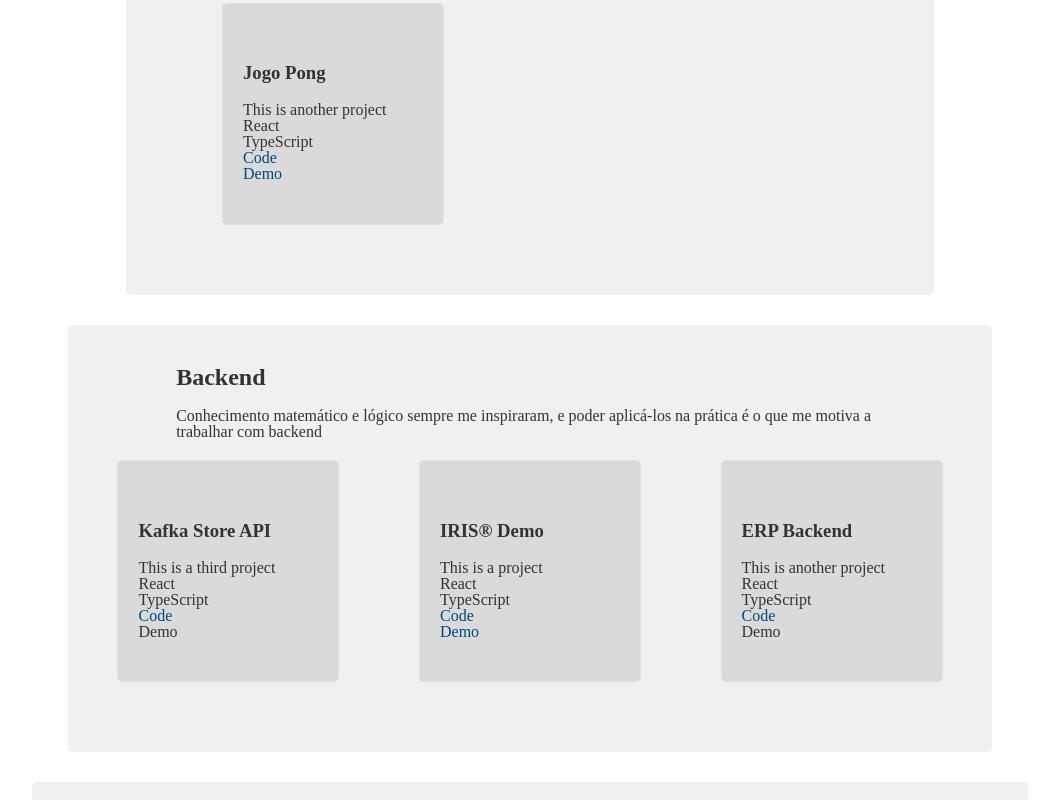
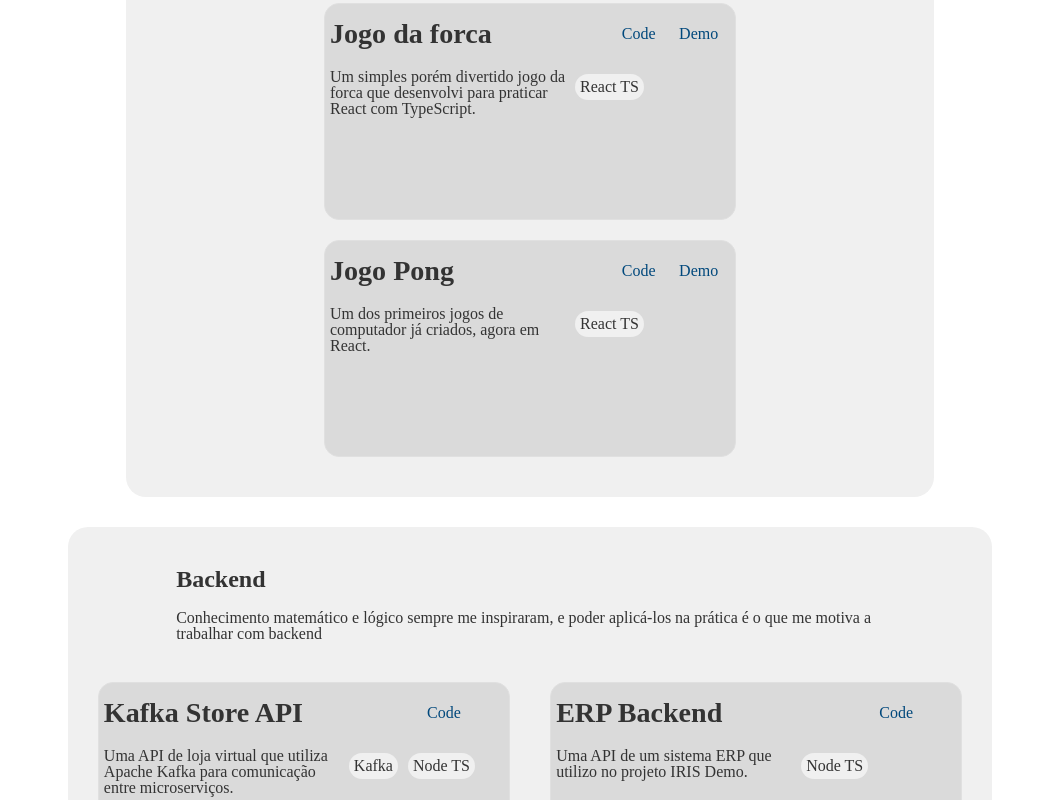
Before and after one commit to silveira42/web-portfolio, a React (Create React App) app: page / in a window 1280 px wide. Shown: the part 1060-1860 px from the top of the page, without its empty margins (110-1169 px from the left). Built offline with nearby package versions, Linux system fonts and the light colour scheme; a web font is replaced by a local one.

Commit message:
Finalized version 1.0.0

```diff
--- a/package.json
+++ b/package.json
@@ -1,6 +1,6 @@
 {
 	"name": "silver-portfolio",
-	"version": "0.1.0",
+	"version": "1.0.0",
 	"private": true,
 	"dependencies": {
 		"@testing-library/jest-dom": "^5.17.0",
--- a/src/App.css
+++ b/src/App.css
@@ -1,11 +1,11 @@
 @import url('https://fonts.googleapis.com/css2?family=Tomorrow:ital,wght@0,100;0,200;0,300;0,400;0,500;0,600;0,700;0,800;0,900;1,100;1,200;1,300;1,400;1,500;1,600;1,700;1,800;1,900&display=swap');
-
 
 :root {
 	--background: #ffffff;
 	--foreground-1: #f0f0f0;
 	--foreground-2: #dadada;
 	--link: #00487c;
+	--link-selected: #007dd6;
 	--modal-background: rgba(0, 0, 0, 0.5);
 	--card-background: #f0f0f0;
 	--primary: #333333;
@@ -20,6 +20,7 @@
 	--foreground-1: #1a1a1a;
 	--foreground-2: #4b4b4b;
 	--link: #0077cc;
+	--link-selected: #004475;
 	--modal-background: rgba(255, 255, 255, 0.5);
 	--card-background: #6d6d6d;
 	--primary: #dfdfdf;
@@ -50,7 +51,7 @@ a:link {
 }
 
 a:hover {
-  color: var(--link);
+	color: var(--link-selected);
 	background-color: transparent;
-  text-decoration: underline;
+	text-decoration: none;
 }
--- a/src/components/footer/index.tsx
+++ b/src/components/footer/index.tsx
@@ -1,5 +1,6 @@
 import { useContext } from '../../AppContext';
 import './styles.css';
+import packageJson from '../../../package.json';
 
 export default function Footer() {
 	const { theme } = useContext();
@@ -11,13 +12,13 @@ export default function Footer() {
 			</div>
 			<div className='footer-menu'>
 				<div className='footer-menu-item'>
-					<p>Conheça o Silver Hub:</p>
+					<p>Conheça o Silver Hub:&nbsp;</p>
 					<a href='https://thesilver.com.br' target='_blank' rel='noreferrer'>
 						https://thesilver.com.br
 					</a>
 				</div>
 				<div className='footer-menu-item'>
-					<p>Meu LinkedIn:</p>
+					<p>Meu LinkedIn:&nbsp;</p>
 					<a
 						href='https://linkedin.com/in/silveirabruno842'
 						target='_blank'
@@ -27,7 +28,7 @@ export default function Footer() {
 					</a>
 				</div>
 				<div className='footer-menu-item'>
-					<p>Meu GitHub:</p>
+					<p>Meu GitHub:&nbsp;</p>
 					<a
 						href='https://github.com/silveira42'
 						target='_blank'
@@ -38,6 +39,9 @@ export default function Footer() {
 				</div>
 				<h6>Feito com ❤️ por Bruno Silveira</h6>
 			</div>
+			<div className='footer-version'>
+				<p>Version {packageJson.version}</p>
+			</div>
 		</footer>
 	);
 }
--- a/src/components/footer/styles.css
+++ b/src/components/footer/styles.css
@@ -33,3 +33,11 @@
 	padding: 10px;
 	border-radius: 5px;
 }
+
+.footer-version {
+	position: absolute;
+	bottom: 10px;
+	right: 10px;
+	font-size: 0.8em;
+	color: var(--secondary);
+}
--- a/src/components/project/index.tsx
+++ b/src/components/project/index.tsx
@@ -11,19 +11,47 @@ export default function Project(props: ProjectProps) {
 
 	return (
 		<div className='project' data-theme={theme.getCurrent()}>
-			<h3>{props.project.title}</h3>
-			<p>{props.project.description}</p>
-			<ul>
-				{props.project.technologies.map((technology, index) => (
-					<li key={index}>{technology}</li>
-				))}
-			</ul>
-			<a href={props.project.linkToCode} target='_blank' rel='noreferrer'>
-				Code
-			</a>
-			<a href={props.project.linkToDemo} target='_blank' rel='noreferrer'>
-				Demo
-			</a>
+			<div className='project-header'>
+				<div className='project-title'>
+					<h3>{props.project.title}</h3>
+				</div>
+				<div className='project-links'>
+					{props.project.linkToCode && (
+						<a
+							className='project-link project-link-to-code'
+							href={props.project.linkToCode}
+							target='_blank'
+							rel='noreferrer'
+						>
+							Code
+						</a>
+					)}
+					{props.project.linkToDemo && (
+						<a
+							className='project-link project-link-to-demo'
+							href={props.project.linkToDemo}
+							target='_blank'
+							rel='noreferrer'
+						>
+							Demo
+						</a>
+					)}
+				</div>
+			</div>
+			<div className='project-content'>
+				<div className='project-description'>
+					{props.project.description.split('\n').map((line, index) => (
+						<p key={index}>{line}</p>
+					))}
+				</div>
+				<div className='project-technologies'>
+					{props.project.technologies.map((technology, index) => (
+						<p key={index} className='project-technology-tag'>
+							{technology}
+						</p>
+					))}
+				</div>
+			</div>
 		</div>
 	);
 }
--- a/src/components/project/styles.css
+++ b/src/components/project/styles.css
@@ -3,15 +3,72 @@
 .project {
 	background-color: var(--foreground-2);
 	color: var(--primary);
-	padding: 20px;
-	border-radius: 5px;
+	padding: 5px;
+	border-radius: 15px;
 	margin-bottom: 20px;
 	border: 1px solid var(--divider);
 	display: flex;
 	flex-direction: column;
-	justify-content: center;
-	height: 180px;
-	width: 180px;
+	justify-content: baseline;
+	align-items: baseline;
+	min-height: 195px;
+	width: 400px;
 	margin: auto;
 	transition: background-color var(--transition), color var(--transition);
 }
+
+.project-header {
+	display: flex;
+	flex-direction: row;
+	justify-content: space-between;
+	align-items: center;
+	margin-bottom: 10px;
+	width: 100%;
+	height: 50px;
+}
+
+.project-title {
+	width: 70%;
+	font-size: 1.5rem;
+}
+
+.project-links {
+	display: flex;
+	flex-direction: row;
+	justify-content: space-around;
+	width: 30%;
+}
+
+.project-content {
+	display: flex;
+	flex-direction: row;
+	justify-content: space-between;
+	width: 100%;
+	min-height: 145px;
+}
+
+.project-description {
+	font-size: 1rem;
+	width: 60%;
+}
+
+.project-technologies {
+	display: flex;
+	flex-direction: row;
+	justify-content: flex-start;
+	align-content: flex-start;
+	flex-wrap: wrap;
+	width: 40%;
+	min-height: 145px;
+	gap: 0px;
+}
+
+.project-technology-tag {
+	background-color: var(--foreground-1);
+	color: var(--primary);
+	padding: 5px;
+	border-radius: 15px;
+	margin: 5px;
+	height: fit-content;
+	width: fit-content;
+}
--- a/src/components/projectList/styles.css
+++ b/src/components/projectList/styles.css
@@ -4,7 +4,7 @@
 	background-color: var(--foreground-1);
 	color: var(--primary);
 	padding: 20px;
-	border-radius: 5px;
+	border-radius: 20px;
 	margin-bottom: 20px;
 	display: flex;
 	flex-direction: column;
@@ -14,7 +14,6 @@
 	max-width: 80%;
 	min-width: 60%;
 	transition: background-color var(--transition), color var(--transition);
-
 }
 
 .project-list-header {
@@ -22,14 +21,14 @@
 	flex-direction: column;
 	justify-content: space-between;
 	align-items: left;
-	padding: 0px 20px;
-	max-width: 80%
+	padding: 0px 20px 20px;
+	width: 80%;
 }
 
 .project-list-content {
 	display: grid;
-	grid-template-columns: repeat(auto-fit, minmax(250px, 1fr));
+	grid-template-columns: repeat(auto-fit, minmax(400px, 1fr));
 	grid-gap: 20px;
 	width: 100%;
-	padding: 20px 0px 50px 0px;
+	padding: 20px 0px;
 }
--- a/src/pages/home/index.tsx
+++ b/src/pages/home/index.tsx
@@ -4,23 +4,26 @@ import './styles.css';
 
 const frontProjects = [
 	{
-		title: 'Landing Page',
-		description: 'This is a third project',
-		technologies: ['React', 'TypeScript'],
+		title: 'Silver Hub',
+		description:
+			'Esta é a landing page que criei para utilizar na raiz do meu domínio. Utilizo arquivos de configuração e uma arquitetura flexível para poder adicionar e remover aplicativos da página com facilidade.',
+		technologies: ['React TS'],
 		linkToCode: 'https://github.com/silveira42/web-landing-page',
 		linkToDemo: 'https://thesilver.com.br/',
 	},
 	{
 		title: 'Jogo da forca',
-		description: 'This is a project',
-		technologies: ['React', 'TypeScript'],
+		description:
+			'Um simples porém divertido jogo da forca que desenvolvi para praticar React com TypeScript.',
+		technologies: ['React TS'],
 		linkToCode: 'https://github.com/silveira42/forca-react',
 		linkToDemo: 'https://forca.thesilver.com.br/',
 	},
 	{
 		title: 'Jogo Pong',
-		description: 'This is another project',
-		technologies: ['React', 'TypeScript'],
+		description:
+			'Um dos primeiros jogos de computador já criados, agora em React.',
+		technologies: ['React TS'],
 		linkToCode: 'https://github.com/silveira42/pong-react',
 		linkToDemo: 'https://pong.thesilver.com.br/',
 	},
@@ -29,21 +32,15 @@ const frontProjects = [
 const backProjects = [
 	{
 		title: 'Kafka Store API',
-		description: 'This is a third project',
-		technologies: ['React', 'TypeScript'],
+		description:
+			'Uma API de loja virtual que utiliza Apache Kafka para comunicação entre microserviços.',
+		technologies: ['Kafka', 'Node TS'],
 		linkToCode: 'https://github.com/silveira42/kafka-store-api',
 	},
 	{
-		title: 'IRIS® Demo',
-		description: 'This is a project',
-		technologies: ['React', 'TypeScript'],
-		linkToCode: 'https://github.com/silveira42/iris-demo',
-		linkToDemo: 'https://irisdemo.thesilver.com.br/csp/sys/UtilHome.csp',
-	},
-	{
 		title: 'ERP Backend',
-		description: 'This is another project',
-		technologies: ['React', 'TypeScript'],
+		description: 'Uma API de um sistema ERP que utilizo no projeto IRIS Demo.',
+		technologies: ['Node TS'],
 		linkToCode: 'https://github.com/silveira42/erp-demo-backend-ts',
 	},
 ];
@@ -51,14 +48,16 @@ const backProjects = [
 const sysadmProjects = [
 	{
 		title: 'Beam',
-		description: 'This is a third project',
-		technologies: ['React', 'TypeScript'],
+		description:
+			'Um webserver nginx que controlo via Docker e utilizo para compartilhar arquivos entre dispositivos com uma página web simples para melhor experiência.',
+		technologies: ['Nginx', 'HTML'],
 		linkToCode: 'https://github.com/silveira42/beam',
 	},
 	{
-		title: 'Pastas para Branches Git',
-		description: 'This is a project',
-		technologies: ['React', 'TypeScript'],
+		title: '"Pastas para Branches" Git',
+		description:
+			'Em alguns projetos antigos, algumas pessoas costumavam versionar o código criando uma versão por pasta. Portanto, desenvolvi este script para realizar essa tarefa tediosa de forma automatizada.',
+		technologies: ['Shell', 'Git'],
 		linkToCode: 'https://github.com/silveira42/folders-to-git-branches',
 	},
 ];
@@ -66,8 +65,9 @@ const sysadmProjects = [
 const fullProjects = [
 	{
 		title: 'IRIS Demo',
-		description: 'This is a third project',
-		technologies: ['Intersystems® IRIS', 'Node TypeScript', 'React TypeScript'],
+		description:
+			'Neste projeto eu demonstro o uso do Intersystems® IRIS como plataforma de integração entre um ERP e um site de vendas. \nPara isso, desenvolvi tanto a integração quanto ambos sistemas de ponta, e utilizei de submódulos git para organizar o código.',
+		technologies: ['Intersystems® IRIS', 'Node TS', 'React TS'],
 		linkToCode: 'https://github.com/silveira42/iris-mkt-erp-demo',
 		linkToDemo: 'https://thesilver.com.br/',
 	},
--- a/src/pages/home/styles.css
+++ b/src/pages/home/styles.css
@@ -17,6 +17,6 @@
 	padding: 30px;
 	text-align: left;
 	background-color: var(--foreground-1);
-	border-radius: 10px;
+	border-radius: 15px;
 	margin-bottom: 15px;
 }
```
Also changed, not shown: docker-compose.prod.yml (+4 -4 lines). Lines whose indentation alone changed are shown as unchanged.
